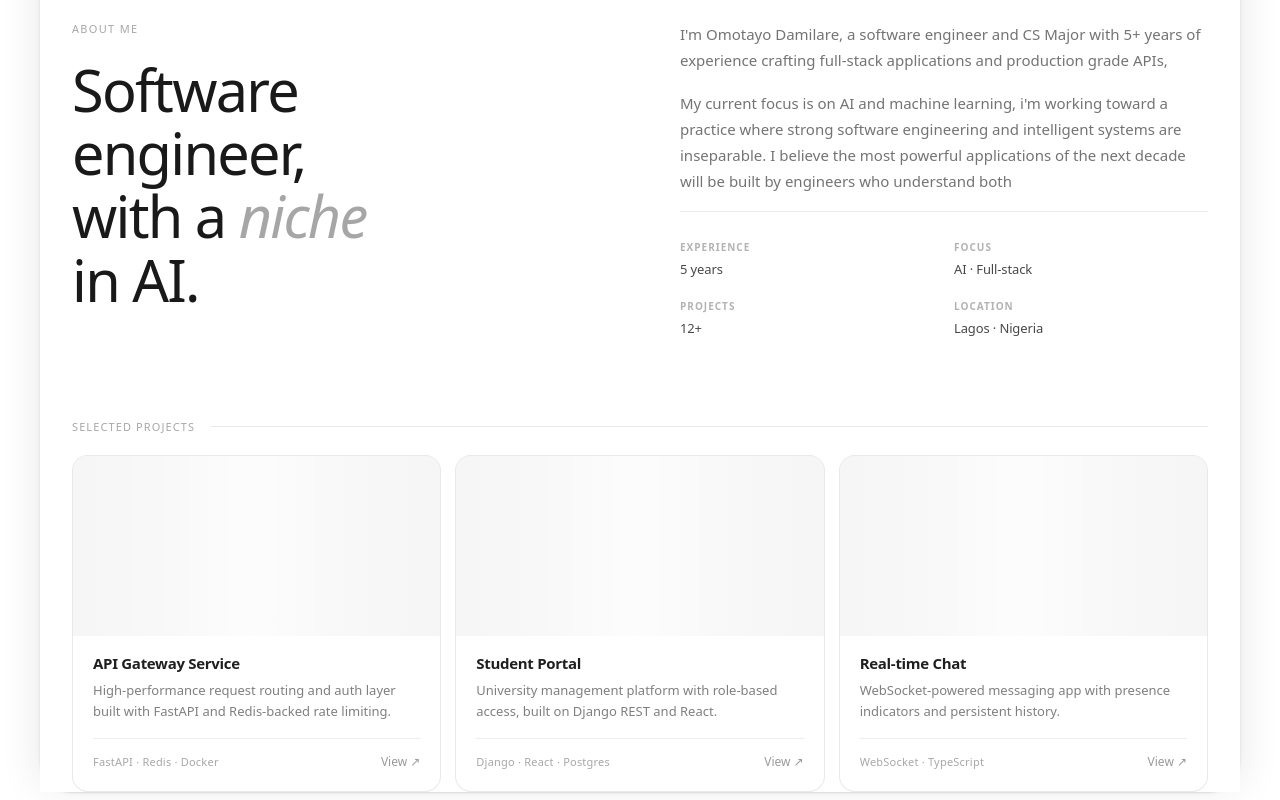
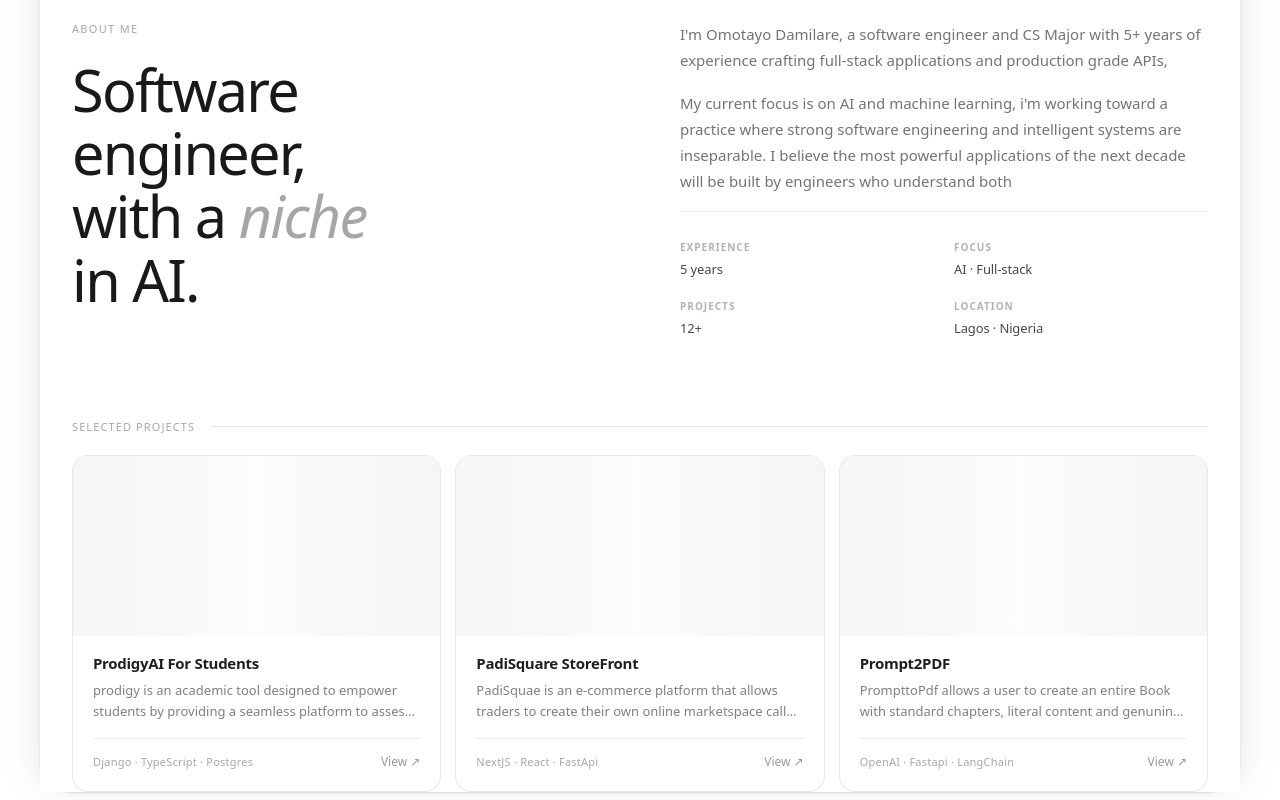
Before and after one commit to Dahmie87/portfolioIn3d, a React (Vite) app: page / in a window 1280 px wide. Shown: the part 868-1668 px from the top of the page. Built offline with nearby package versions, Linux system fonts and the light colour scheme.

Commit message:
chore: add real projects

```diff
--- a/src/components/concept.tsx
+++ b/src/components/concept.tsx
@@ -204,19 +204,19 @@ const meta = [
 
 const projects = [
   {
-    title: "API Gateway Service",
-    desc: "High-performance request routing and auth layer built with FastAPI and Redis-backed rate limiting.",
-    stack: "FastAPI · Redis · Docker",
+    title: "ProdigyAI For Students",
+    desc: "prodigy is an academic tool designed to empower students by providing a seamless platform to assess themselves, organize schedules, track assignments, and collaborate on projects, making academic life simpler and more productive.",
+    stack: "Django · TypeScript · Postgres",
   },
   {
-    title: "Student Portal",
-    desc: "University management platform with role-based access, built on Django REST and React.",
-    stack: "Django · React · Postgres",
+    title: "PadiSquare StoreFront",
+    desc: "PadiSquae is an e-commerce platform that allows traders to create their own online marketspace called storefront, PadiSquare allows dynamic mangement of trades, orders and payments too.",
+    stack: "NextJS · React · FastApi",
   },
   {
-    title: "Real-time Chat",
-    desc: "WebSocket-powered messaging app with presence indicators and persistent history.",
-    stack: "WebSocket · TypeScript",
+    title: "Prompt2PDF",
+    desc: "PrompttoPdf allows a user to create an entire Book with standard chapters, literal content and genunine readable format",
+    stack: "OpenAI · Fastapi · LangChain ",
   },
 ];
 
@@ -270,7 +270,7 @@ working toward a practice where strong software engineering and intelligent syst
             <SkeletonImage />
             <div className="cc-card-body">
               <h3 className="cc-card-title">{p.title}</h3>
-              <p className="cc-card-desc">{p.desc}</p>
+              <p className="cc-card-desc line-clamp-2">{p.desc}</p>
               <div className="cc-card-footer">
                 <span className="cc-card-stack">{p.stack}</span>
                 <span className="cc-card-cta">View ↗</span>
--- a/src/components/projects.tsx
+++ /dev/null
@@ -1,26 +0,0 @@
-export default function Projects() {
-  return (
-    <section className="max-w-6xl mx-auto p-6">
-      <div className="grid grid-cols-1 md:grid-cols-2 gap-8">
-        {/* Left Column */}
-
-        {/* Right Column */}
-        <div className="space-y-4 text-slate-500">
-          <p>
-            I’m a full-stack developer with a strong focus on backend engineering. I’m currently an undergraduate student at Lagos State University (LASU), majoring in Computer Science.
-          </p>
-          <p>
-            Over the past 3+ years, I’ve immersed myself in the world of software development, starting from basic programming concepts and gradually growing into complex system architecture and full-stack application design.
-          </p>
-          <p>
-            My primary backend tools are Python, Django, and FastAPI, while my frontend experience revolves around React, TypeScript, and Tailwind CSS.
-          </p>
-        </div>
-      <div className="font-normal text-4xl md:text-[42px] ml-100">
-          Projects
-                  </div>
-
-      </div>
-    </section>
-  );
-}
```
